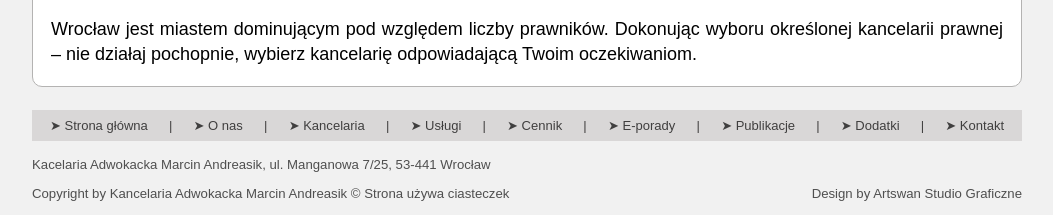
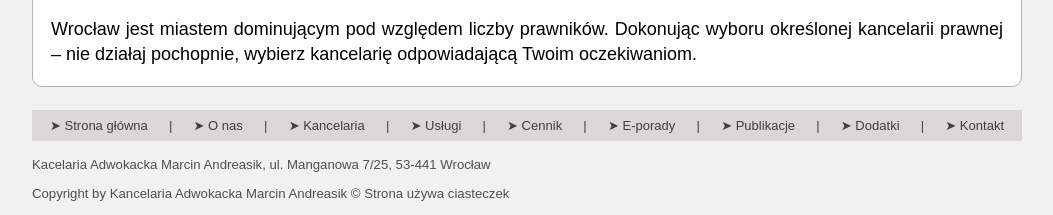
Before and after one commit to sztosz/marcin, a Django app: template templates/main_site/home.html in a window 1280 px wide. Shown: the part 785-1000 px from the top of the page, without its empty margins (113-1166 px from the left). Run offline with Django 3.2, Linux system fonts and the light colour scheme; the template is opened without the code that fills it, so the values that code supplies are empty.

Commit message:
Removed designer info

```diff
--- a/templates/main_site/base.html
+++ b/templates/main_site/base.html
@@ -89,7 +89,7 @@
   <div id=footer_container>
     <p class="bottom_menu_brown_text" >Kacelaria Adwokacka Marcin Andreasik, ul. Manganowa 7/25, 53-441 Wrocław</p>
     <p class="alignleft bottom_menu_brown_text" >Copyright by Kancelaria Adwokacka Marcin Andreasik &copy; Strona używa ciasteczek</p>
-    <p class="alignright bottom_menu_brown_text">Design by Artswan Studio Graficzne</p>
+{#    <p class="alignright bottom_menu_brown_text">Design by Artswan Studio Graficzne</p>#}
   </div> <!-- footer_container -->
 
 <script src="/static/js/site.js"></script>
```
